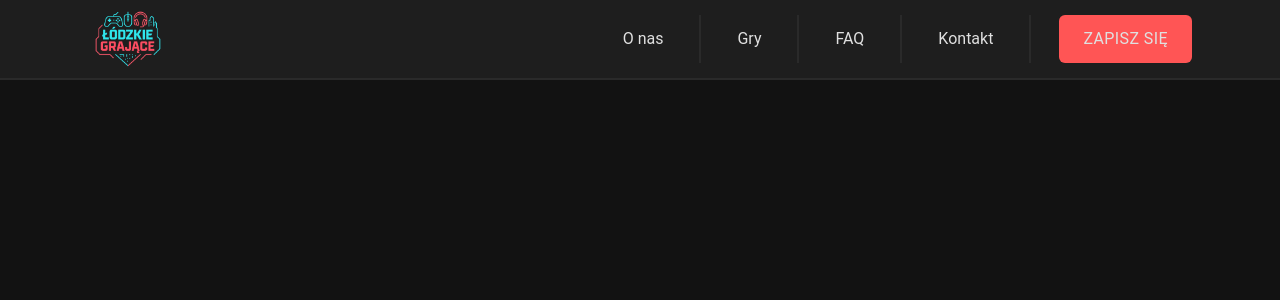
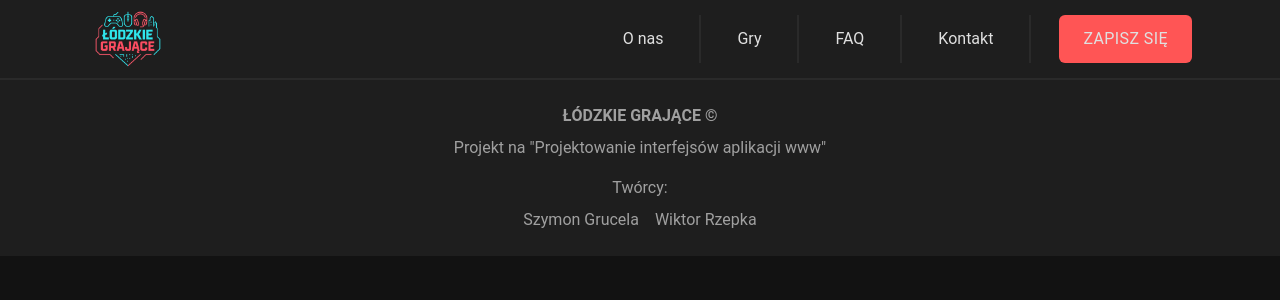
Before and after one commit to yagatho/esport-event-website, a React (Vite) app in the folder frontend/: page / in a window 1280 px wide. Shown: the top 300 px of the page. Built offline with nearby package versions, Linux system fonts and the light colour scheme.

Commit message:
feat: Create site Footer

```diff
--- /dev/null
+++ b/frontend/src/components/Footer.jsx
@@ -0,0 +1,15 @@
+import React from 'react';
+
+export default function Footer() {
+    return (
+        <footer className="bg-[#1E1E1E] w-full py-6 flex flex-col items-center justify-center text-center text-[#A0A0A0] space-y-2">
+            <h1 className="font-bold">ŁÓDZKIE GRAJĄCE ©</h1>
+            <h2>Projekt na "Projektowanie interfejsów aplikacji www"</h2>
+            <h3 className="mt-2">Twórcy:</h3>
+            <div className="flex gap-4">
+                <a href={"https://github.com/yagatho"} className="hover:text-[#30E9EE] transition-colors">Szymon Grucela</a>
+                <a href={"https://github.com/wrzepka"} className="hover:text-[#30E9EE] transition-colors">Wiktor Rzepka</a>
+            </div>
+        </footer>
+    )
+}
--- a/frontend/src/main.jsx
+++ b/frontend/src/main.jsx
@@ -2,9 +2,11 @@ import {StrictMode} from 'react'
 import {createRoot} from 'react-dom/client'
 import './styles/index.css'
 import Menu from './components/Menu.jsx'
+import Footer from './components/Footer.jsx'
 
 createRoot(document.getElementById('root')).render(
     <StrictMode>
         <Menu/>
+        <Footer/>
     </StrictMode>,
 )
```
